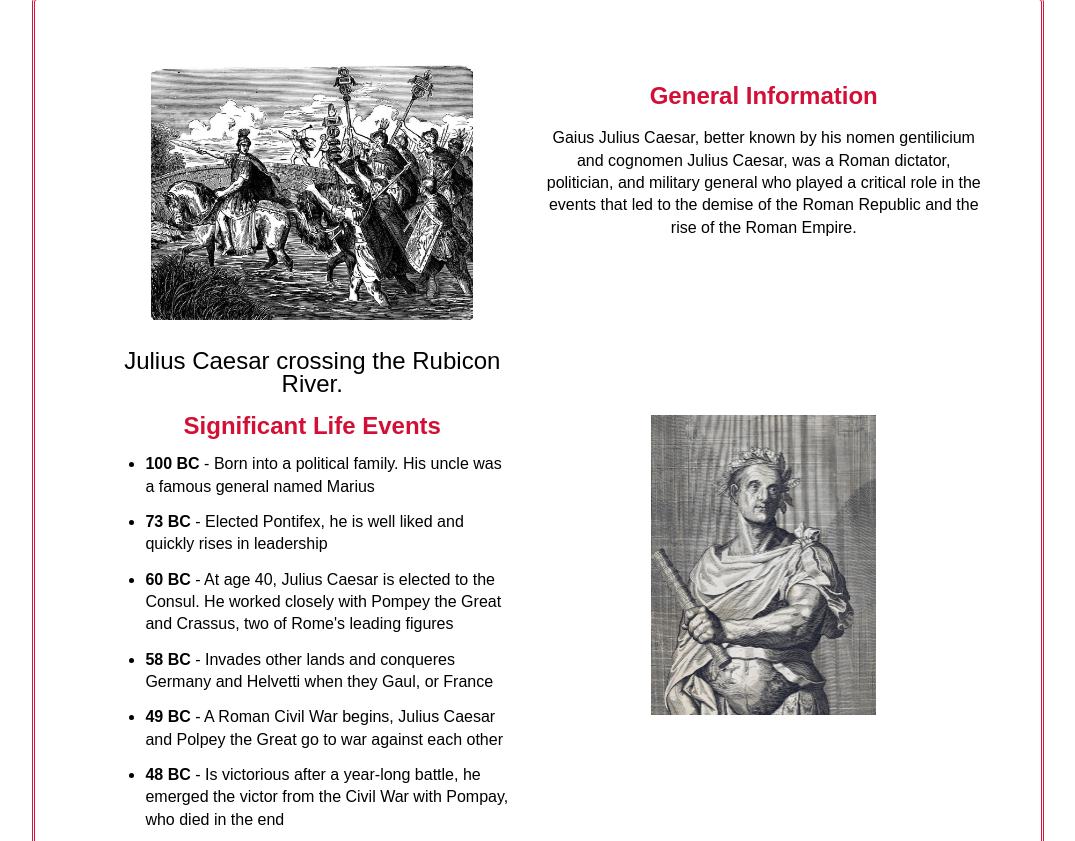
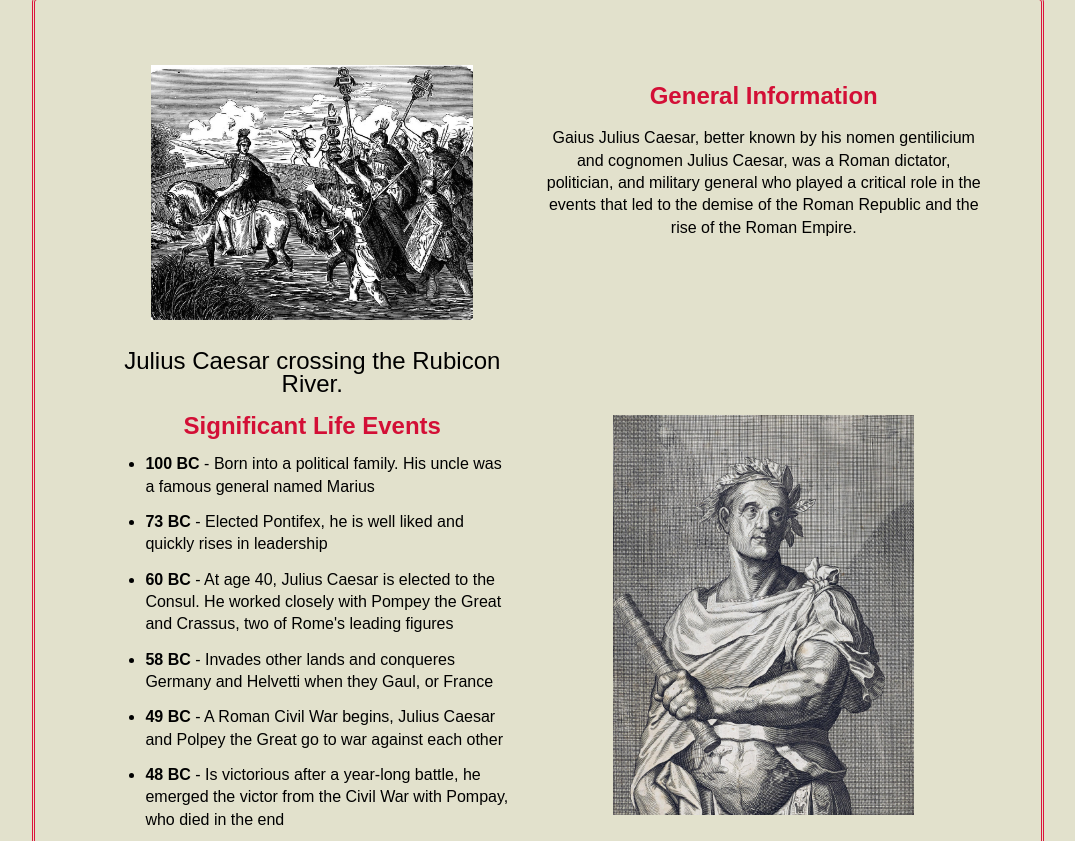
Before and after one commit to ZechariahMurphy/tribute-page-jc, a plain HTML site: page index.html in a window 1280 px wide. Shown: the part 237-1078 px from the top of the page, without its empty margins (102-1177 px from the left). Drawn offline with Linux system fonts and the light colour scheme.

Commit message:
finishing touches and changed image size

```diff
--- a/stylesheet.css
+++ b/stylesheet.css
@@ -1,3 +1,7 @@
+body {
+    background-color: rgb(226, 225, 204);
+}
+
 #main {
     display: flex;
     flex-direction: column;
@@ -65,7 +69,7 @@
 }
 
 #img2-div {
-    height: 300px;
+    height: 400px;
     width: 48%;
     text-align: center;
 }
```
Also changed, not shown: images/lesson images/callout-png.png (added), images/lesson images/callout-speech-balloon-clip-art-callout-thumb.jpg (added).
